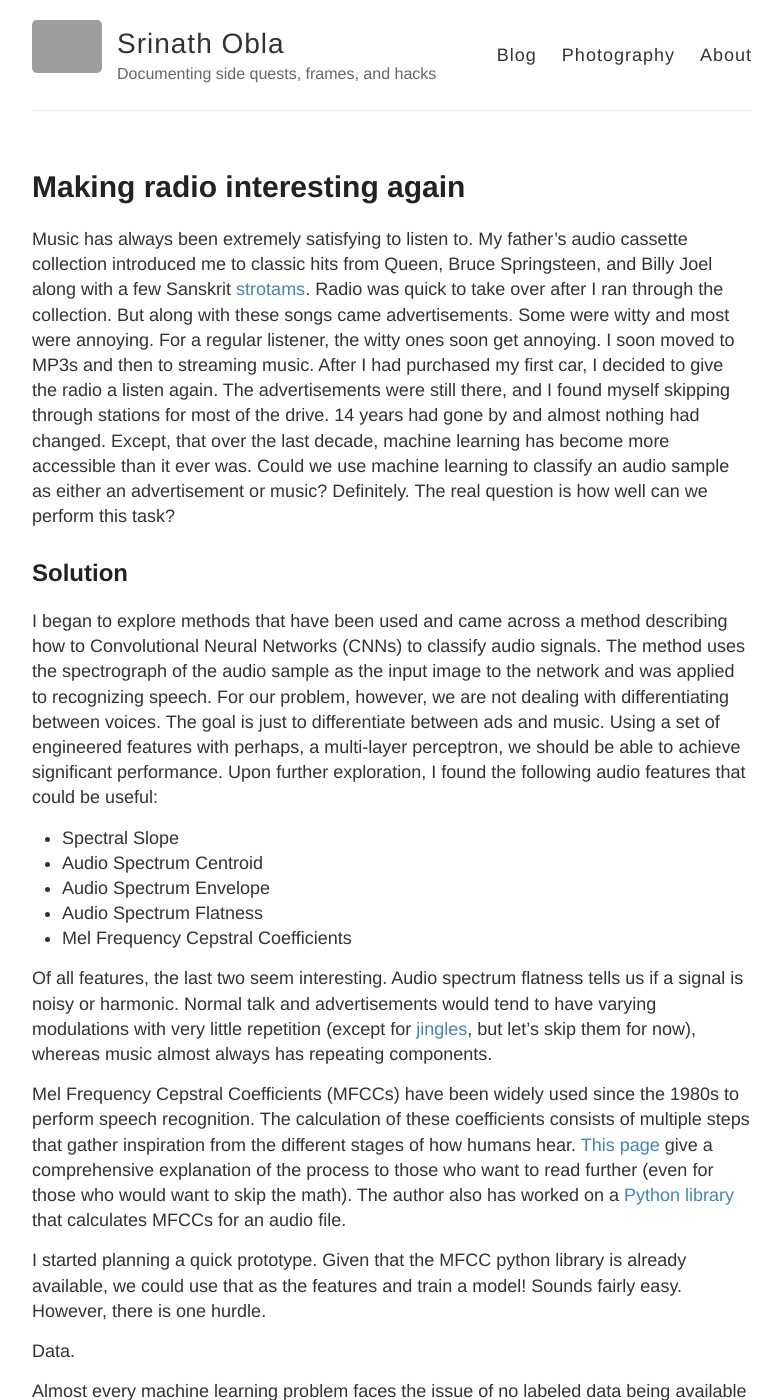
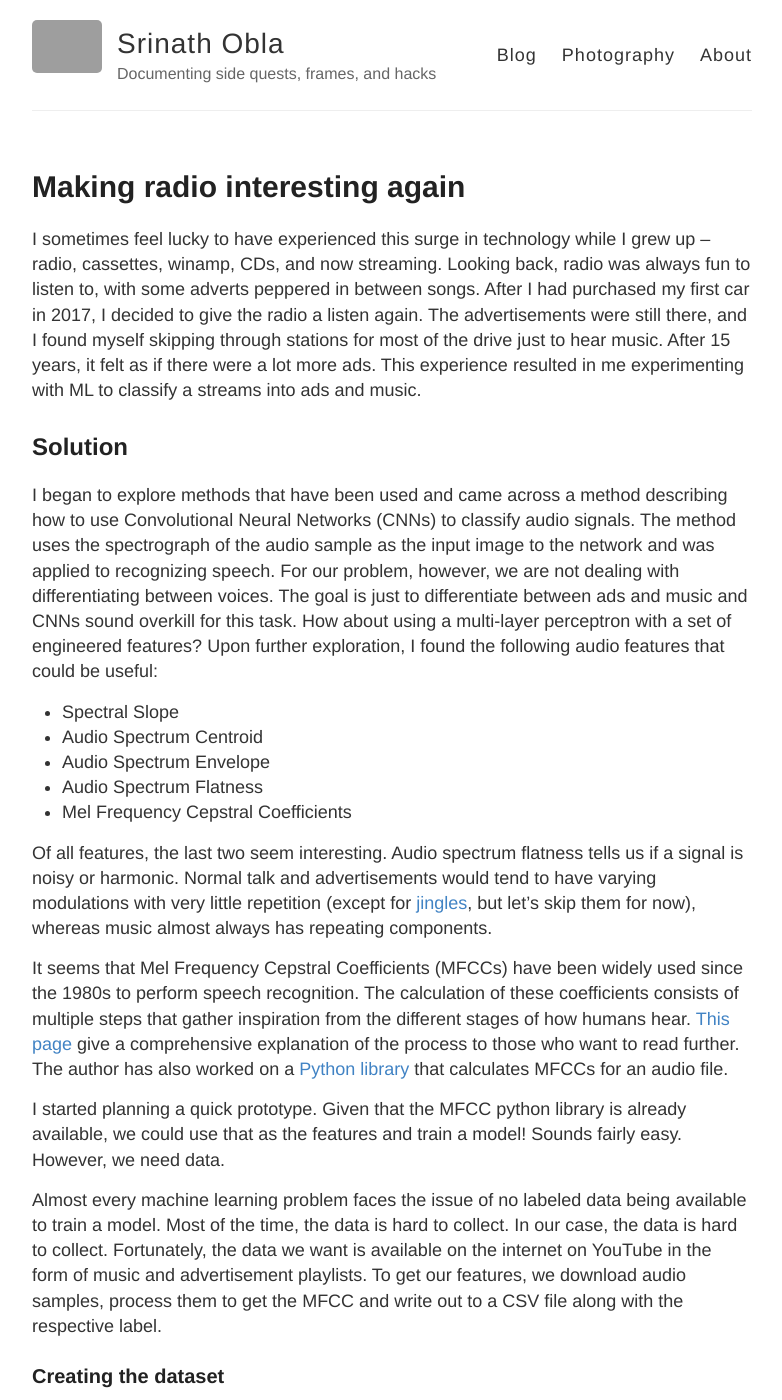
Before and after one commit to srinathos/srinathos.github.io, a Jekyll site: the page built from _posts/2019-05-1-Better-Radio.md, in a window 1280 px wide and 1400 px high. Shown: the whole window, without its empty margins (248-1030 px from the left). Built offline with Jekyll 4.4.1, drawn with Linux system fonts in a browser that asks for light colours; some of the changed text lies outside the part shown; grey boxes are pictures that could not be loaded.

Commit message:
typo fix

```diff
--- a/_posts/2019-05-1-Better-Radio.md
+++ b/_posts/2019-05-1-Better-Radio.md
@@ -4,23 +4,15 @@ title: Making radio interesting again
 date: 2019-05-1
 ---
 
-Music has always been extremely satisfying to listen to.
-My father’s audio cassette collection introduced me to classic hits from Queen, Bruce Springsteen, and Billy Joel along with a few Sanskrit [strotams](https://en.wikipedia.org/wiki/Stotra).
-Radio was quick to take over after I ran through the collection. But along with these songs came advertisements.
-Some were witty and most were annoying. For a regular listener, the witty ones soon get annoying.
-I soon moved to MP3s and then to streaming music. After I had purchased my first car, I decided to give the radio a listen again.
-The advertisements were still there, and I found myself skipping through stations for most of the drive.
-14 years had gone by and almost nothing had changed. Except, that over the last decade, machine learning has become more accessible than it ever was.
-Could we use machine learning to classify an audio sample as either an advertisement or music? Definitely.
-The real question is how well can we perform this task?
+I sometimes feel lucky to have experienced this surge in technology while I grew up -- radio, cassettes, winamp, CDs, and now streaming. Looking back, radio was always fun to listen to, with some adverts peppered in between songs. After I had purchased my first car in 2017, I decided to give the radio a listen again. The advertisements were still there, and I found myself skipping through stations for most of the drive just to hear music. After 15 years, it felt as if there were a lot more ads. This experience resulted in me experimenting with ML to classify a streams into ads and music.
 
 ## Solution
 
-I began to explore methods that have been used and came across a method describing how to Convolutional Neural Networks (CNNs) to classify audio signals.
+I began to explore methods that have been used and came across a method describing how to use Convolutional Neural Networks (CNNs) to classify audio signals.
 The method uses the spectrograph of the audio sample as the input image to the network and was applied to recognizing speech.
 For our problem, however, we are not dealing with differentiating between voices.
-The goal is just to differentiate between ads and music.
-Using a set of engineered features with perhaps, a multi-layer perceptron, we should be able to achieve significant performance.
+The goal is just to differentiate between ads and music and CNNs sound overkill for this task.
+How about using a multi-layer perceptron with a set of engineered features?
 Upon further exploration, I found the following audio features that could be useful:
 
 - Spectral Slope
@@ -32,17 +24,15 @@ Upon further exploration, I found the following audio features that could be use
 Of all features, the last two seem interesting. Audio spectrum flatness tells us if a signal is noisy or harmonic.
 Normal talk and advertisements would tend to have varying modulations with very little repetition (except for [jingles](https://producer.musicradiocreative.com/why-do-radio-stations-use-jingles/), but let’s skip them for now), whereas music almost always has repeating components.
 
-Mel Frequency Cepstral Coefficients (MFCCs) have been widely used since the 1980s to perform speech recognition.
+It seems that Mel Frequency Cepstral Coefficients (MFCCs) have been widely used since the 1980s to perform speech recognition.
 The calculation of these coefficients consists of multiple steps that gather inspiration from the different stages of how humans hear.
-[This page](http://practicalcryptography.com/miscellaneous/machine-learning/guide-mel-frequency-cepstral-coefficients-mfccs/) give a comprehensive explanation of the process to those who want to read further (even for those who would want to skip the math).
-The author also has worked on a [Python library](https://github.com/jameslyons/python_speech_features) that calculates MFCCs for an audio file.
+[This page](http://practicalcryptography.com/miscellaneous/machine-learning/guide-mel-frequency-cepstral-coefficients-mfccs/) give a comprehensive explanation of the process to those who want to read further.
+The author has also worked on a [Python library](https://github.com/jameslyons/python_speech_features) that calculates MFCCs for an audio file.
 
 I started planning a quick prototype.
 Given that the MFCC python library is already available, we could use that as the features and train a model!
 Sounds fairly easy.
-However, there is one hurdle.
-
-Data.
+However, we need data.
 
 Almost every machine learning problem faces the issue of no labeled data being available to train a model.
 Most of the time, the data is hard to collect. In our case, the data is hard to collect.
@@ -64,13 +54,13 @@ The data is split into a ratio of 70 – 30 for training and testing respectivel
 
 For an MLP with 100 hidden units (single layer), the model achieves an accuracy of 91.7%.
 Increasing the number layers of 2 bumps up the accuracy to [93.25% with an f1-score of 0.93](https://github.com/srinathos/slightlyBetterRadio/blob/mlp_classifier/reports/mlp_classifier).
-Not bad at all!
-Remember that this is only using the MFCC for the audio sample and with the default parameters for the MLP and the MFCC library.
+Not bad for a first try!
+Note that this is only using the MFCC for the audio sample and with the default parameters for the MLP and the MFCC library.
 I expect the performance of the model to improve if the following are explored:
-- Increasing the sampling window for the MFCC library. The default is 25ms; perhaps increasing it to 40-50ms would capture the differences better between advertisements and music.
-- Optimizing MLP parameters. Using a scikit-learn’s grid search would greatly help here.
+- Increasing the sampling window for the MFCC library. The default is 25ms; perhaps increasing it to 40-50ms would capture global context to differentiate better between advertisements and music.
+- Optimizing hyperparams. Using a scikit-learn’s grid search would greatly help here.
 - Using more features. I suspect the audio spectrum flatness would help improve the model.
-- I’ve seen SVMs used for audio classification. Since this is a relatively general classification problem compared to speech recognition, I presume it should do a good job.
+- I’ve seen SVMs used for audio classification. Since this is a relatively general classification problem compared to speech recognition, it might yeild a better result.
 
 For those who would like to pursue this further, you can find all the related code on my [Github repository](https://github.com/srinathos/slightlyBetterRadio).
 The repository readme has more information, but feel free to contact me if you have any questions!
```
Also changed, not shown: _posts/2018-01-22-3D-Object-Reconstruction.md (+25 -29 lines), _posts/2019-04-15-HE-intro.md (+6 -9 lines).
